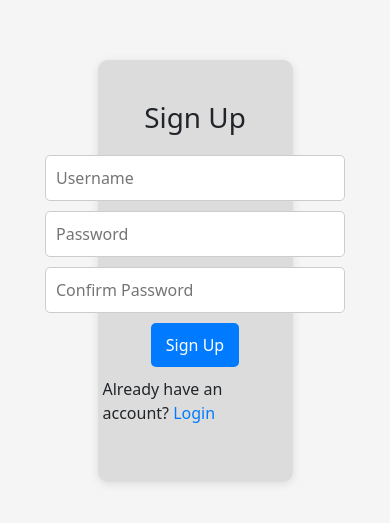
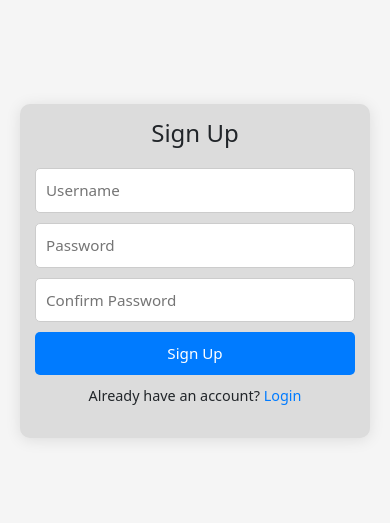
Before and after one commit to pottasaichaitanya/CHATBOT, a React (Vite) app in the folder frontend/: page / in a window 390 px wide. Shown: the part 151-674 px from the top of the page. Built offline with nearby package versions, Linux system fonts and the light colour scheme.

Commit message:
changes in test case and ci cd

```diff
--- a/frontend/src/components/chatArea/Chatarea.css
+++ b/frontend/src/components/chatArea/Chatarea.css
@@ -87,22 +87,20 @@
   outline: none;
 }
 
-@media only screen and (max-width: 768px) {
+@media(max-width: 768px) {
   .chatarea {
-    flex-direction: column;
-
+    flex-direction: row;
+    width: 100%;
   }
 
   .chatarea__sidebar {
-    width: 100%;
-    min-width: 100%;
-    height: auto;
+    height: 100vh;
   }
 
   .chat__messages {
     flex: 1;
     padding: 10px;
-    height: calc(100vh - 60px); /* Adjust height for header/footer */
+    min-height: 100vh;
     overflow-y: auto;
   }
 
--- a/frontend/src/components/login/Login.css
+++ b/frontend/src/components/login/Login.css
@@ -1,25 +1,29 @@
 .login-box {
   display: flex;
-  height: 100vh;
+  min-height: 100vh; /* better than height:100vh for mobile browsers */
   align-items: center;
   justify-content: center;
   background-color: #f5f5f5;
+  padding: 20px; /* prevent content touching screen edges */
 }
+
 .login-container {
   display: flex;
   flex-direction: column;
   align-items: center;
   justify-content: center;
   border-radius: 10px;
-  width:50%;
-  height:50%;
-  box-shadow: 0 2px 10px rgba(0,0,0,0.1);
+  width: 100%;
+  max-width: 400px; /* ensures it doesn’t grow too big */
+  box-shadow: 0 2px 15px rgba(0,0,0,0.1);
   background-color: gainsboro;
-  padding:5px;
+  padding: 20px;
 }
 
 .login-container h1 {
   margin-bottom: 20px;
+  font-size: clamp(1.5rem, 5vw, 2rem); /* responsive font size */
+  text-align: center;
 }
 
 .login-container input {
@@ -27,23 +31,44 @@
   padding: 10px;
   border: 1px solid #ccc;
   border-radius: 5px;
-  width: 300px;
+  width: 100%;
+  font-size: 1rem;
 }
 
 .login-container button {
-  padding: 10px 15px;
+  padding: 10px;
   border: none;
   border-radius: 5px;
   background-color: #007bff;
   color: white;
+  font-size: 1rem;
   cursor: pointer;
+  width: 100%;
+  transition: background-color 0.3s ease;
+}
+
+.login-container button:hover {
+  background-color: #0056b3;
 }
 
 .login-container p {
   margin-top: 10px;
+  font-size: 0.9rem;
+  text-align: center;
 }
 
 .login-container span {
   color: #007bff;
   cursor: pointer;
 }
+
+@media (max-width: 768px) {
+  .login-container {
+    padding: 15px;
+  }
+
+  .login-container input,
+  .login-container button {
+    font-size: 0.95rem;
+  }
+}
```
Also changed, not shown: 1 other file (tests, documents, lock files or other folders).
